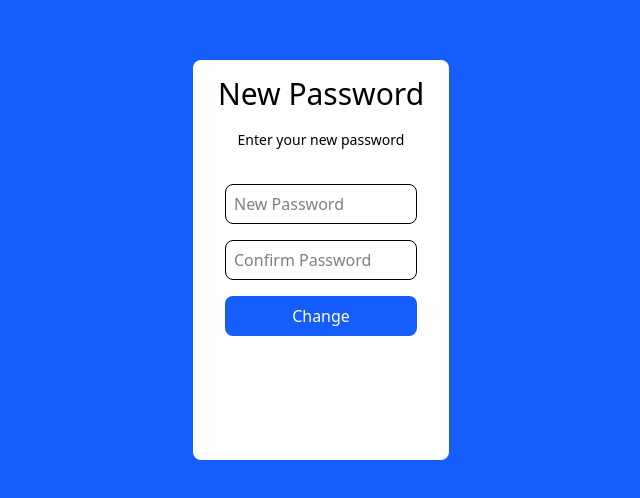
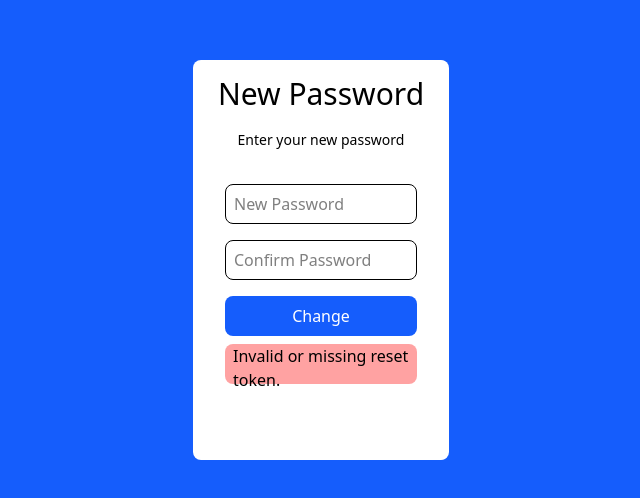
Before and after one commit to TPabasara/authentication-system, a Next.js app in the folder frontend/: page /auth/reset-password in a window 1280 px wide. Shown: the part 140-638 px from the top of the page, without its empty margins (319-959 px from the left). Built offline with nearby package versions, Linux system fonts and the light colour scheme.

Commit message:
fixed again

```diff
--- a/frontend/src/app/auth/reset-password/ResetPasswordClient.tsx
+++ b/frontend/src/app/auth/reset-password/ResetPasswordClient.tsx
@@ -1,4 +1,4 @@
-"use client";
+/*"use client";
 import axios from "axios";
 import { useSearchParams } from "next/navigation";
 import { useState } from "react";
@@ -104,4 +104,125 @@ export default function ResetPassword() {
       </div>
     </div>
   );
+}*/
+
+"use client";
+
+import axios from "axios";
+import { useSearchParams, useRouter } from "next/navigation";
+import { useState, useEffect } from "react";
+
+export default function ResetPasswordClient() {
+  const searchParams = useSearchParams();
+  const router = useRouter();
+
+  const [user, setUser] = useState<string | null>(null);
+  const [error, setError] = useState("");
+  const [flag1, setFlag1] = useState(false); // success
+  const [flag2, setFlag2] = useState(false); // error
+
+  // Safely read query param on client
+  useEffect(() => {
+    const u = searchParams.get("user");
+    if (!u) {
+      setFlag1(false);
+      setFlag2(true);
+      setError("Invalid or missing reset token.");
+    } else {
+      setUser(u);
+    }
+  }, [searchParams]);
+
+  const Reset = (formData: FormData) => {
+    if (!user) return;
+
+    const password1 = formData.get("password1") as string;
+    const password2 = formData.get("password2") as string;
+
+    if (!password1 || !password2) {
+      setFlag1(false);
+      setFlag2(true);
+      setError("Please fill in both password fields.");
+      return;
+    }
+
+    if (password1 !== password2) {
+      setFlag1(false);
+      setFlag2(true);
+      setError("Passwords do not match.");
+      return;
+    }
+
+    axios
+      .put(`${process.env.NEXT_PUBLIC_SERVER}/resetPassword/${user}`, {
+        password1,
+        password2,
+      })
+      .then((res) => {
+        setFlag2(false);
+        setFlag1(true);
+        setError(res.data);
+        router.push("/auth/login-signup");
+      })
+      .catch((err) => {
+        setFlag1(false);
+        setFlag2(true);
+        setError(
+          err.response?.data?.detail || "Something went wrong, try again"
+        );
+      });
+  };
+
+  return (
+    <div className="bg-blue-600 flex items-center justify-center h-screen">
+      <div className="w-1/5 bg-white rounded-lg h-2/4 flex flex-col items-center">
+        <p className="font-inter font-medium text-3xl mt-4">New Password</p>
+        <p className="mt-2 text-sm h-10 flex items-center px-2">
+          Enter your new password
+        </p>
+        <form
+          className="flex flex-col w-3/4 mt-2"
+          onSubmit={(e) => {
+            e.preventDefault();
+            const formData = new FormData(e.currentTarget);
+            Reset(formData);
+          }}
+        >
+          <input
+            type="password"
+            placeholder="New Password"
+            className="rounded-lg pl-2 border-1 mt-4 h-10"
+            name="password1"
+            minLength={8}
+            required
+          />
+          <input
+            type="password"
+            placeholder="Confirm Password"
+            className="rounded-lg pl-2 border-1 mt-4 h-10"
+            name="password2"
+            minLength={8}
+            required
+          />
+          <button
+            type="submit"
+            className="bg-blue-600 text-white mt-4 h-10 rounded-lg cursor-pointer active:bg-blue-500"
+          >
+            Change
+          </button>
+        </form>
+
+        {flag2 && (
+          <p className="text-black items-start mt-2 w-3/4 rounded-lg h-10 bg-red-300 pl-2">
+            {error}
+          </p>
+        )}
+        {flag1 && (
+          <p className="text-black items-start mt-2 w-3/4 rounded-lg h-10 bg-green-300 pl-2">
+            {error}
+          </p>
+        )}
+      </div>
+    </div>
+  );
 }
--- a/frontend/src/app/auth/reset-password/page.tsx
+++ b/frontend/src/app/auth/reset-password/page.tsx
@@ -1,3 +1,4 @@
+// This is a simple server component that only renders the client part
 import ResetPasswordClient from "./ResetPasswordClient";
 
 export default function Page() {
```
